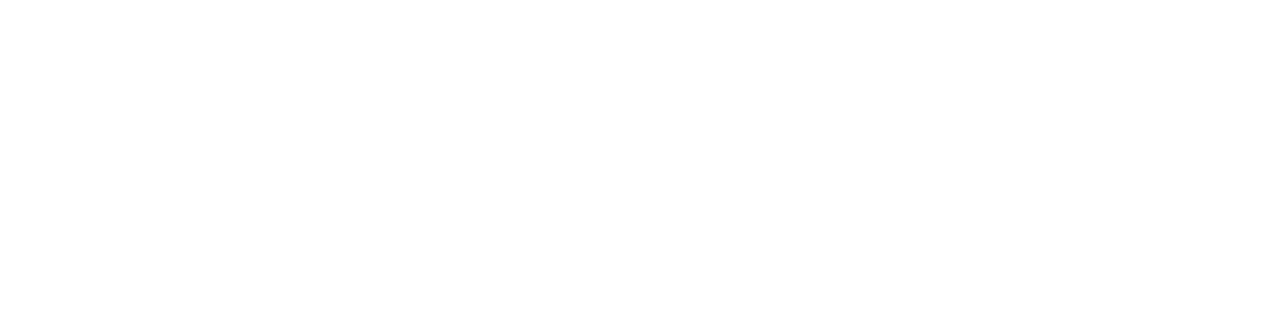
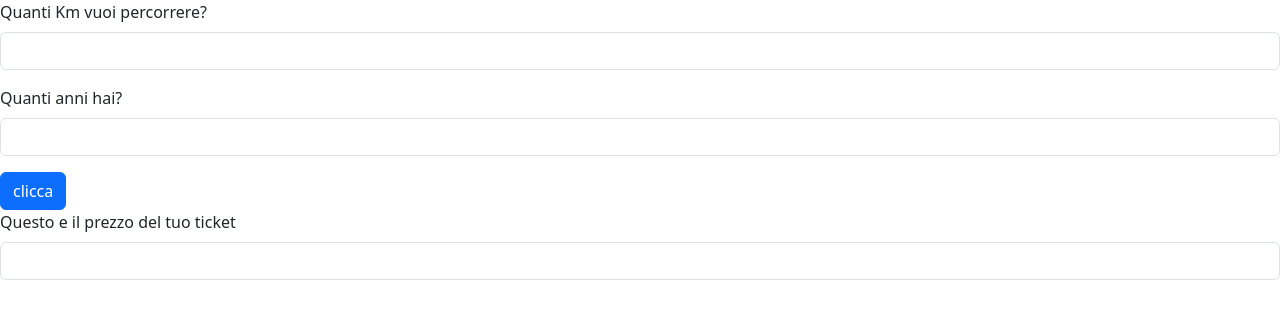
Before and after one commit to Edoardo-Monti/js-biglietto-treno, a plain HTML site: page index.html in a window 1280 px wide. Drawn offline with nearby package versions, Linux system fonts and the light colour scheme.

Commit message:
svolgimento della funzione

```diff
--- a/assets/main.js
+++ b/assets/main.js
@@ -0,0 +1,46 @@
+/*
+- Il programma dovrà chiedere all'utente il numero di chilometri che vuole percorrere e l'età del passeggero.
+    -input/prompt richiesta km ed eta
+- Sulla base di queste informazioni dovrà calcolare il prezzo totale del viaggio, secondo queste regole:
+- il prezzo del biglietto è definito in base ai km (0.21 € al km)
+    - esempio 20 * 20 =
+- va applicato uno sconto del 20% per i minorenni
+    -condizione if su eta, poi
+    - prezzo * 0.2
+- va applicato uno sconto del 40% per gli over 65.
+    -condizione if su eta, poi
+    - prezzo * 0.4
+- L'output del prezzo finale va messo fuori in forma umana (con massimo due decimali, per indicare centesimi sul prezzo). Questo richiederà un minimo di ricerca.
+*/
+
+
+
+// METODO 1
+
+
+function prezzo(){
+
+    let chilometri = document.getElementById(`chilometri`).value
+    let eta = document.getElementById(`eta`).value
+    const prezzoAlChilometro = 0.21
+    let prezzoBigliettoIntero = `${prezzoAlChilometro * chilometri}`
+    let prezzo20percento = `${prezzoBigliettoIntero * 0.20}`
+    let prezzo40percento = `${prezzoBigliettoIntero * 0.40}`
+
+    console.log(`${prezzoBigliettoIntero}`)
+
+    if(eta <= 17){
+        console.log(`il prezzo diventa:${prezzoBigliettoIntero - prezzo20percento}`)
+    }else if(eta >= 18 || eta < 65){
+        console.log(`${prezzoBigliettoIntero}`)
+    }
+
+    if(eta >= 65){
+        console.log(`il prezzo diventa:${prezzoBigliettoIntero - prezzo40percento}`)
+    }
+
+
+    // console.log.apply(document.getElementById(`prezzoformaumana`).innerHTML = `${prezzo}`)
+}
+
+// console.log.apply(document.getElementById(`prezzoformaumana`).innerHTML = `${prezzo}`)
--- a/index.html
+++ b/index.html
@@ -9,6 +9,22 @@
 </head>
 <body>
 
+    <div class= "mb-3">
+        <label for="chilometri" class="form-label">Quanti Km vuoi percorrere?</label>
+        <input type="text" class="form-control" id="chilometri" aria-describedby= "chilometri">
+    </div>
+    <div class="mb-3">
+        <label for="eta" class="form-label">Quanti anni hai?</label>
+        <input type="text" class="form-control" id="eta">
+    </div>
+
+    <button type="submit" class="btn btn-primary" onclick="prezzo()">clicca</button>
+
+    <div class="mb-3">
+        <label for="prezzoformaumana" class="form-label">Questo e il prezzo del tuo ticket</label>
+        <input type="text" class="form-control" id="prezzoformaumana">
+    </div>
+
 
 
 
```
